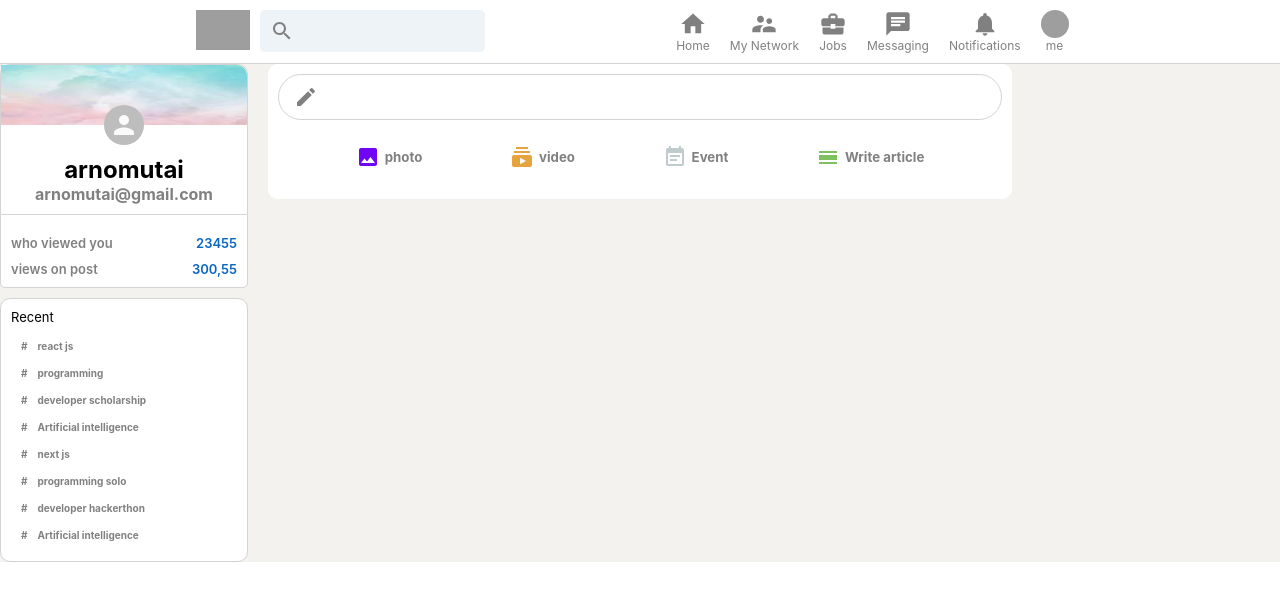
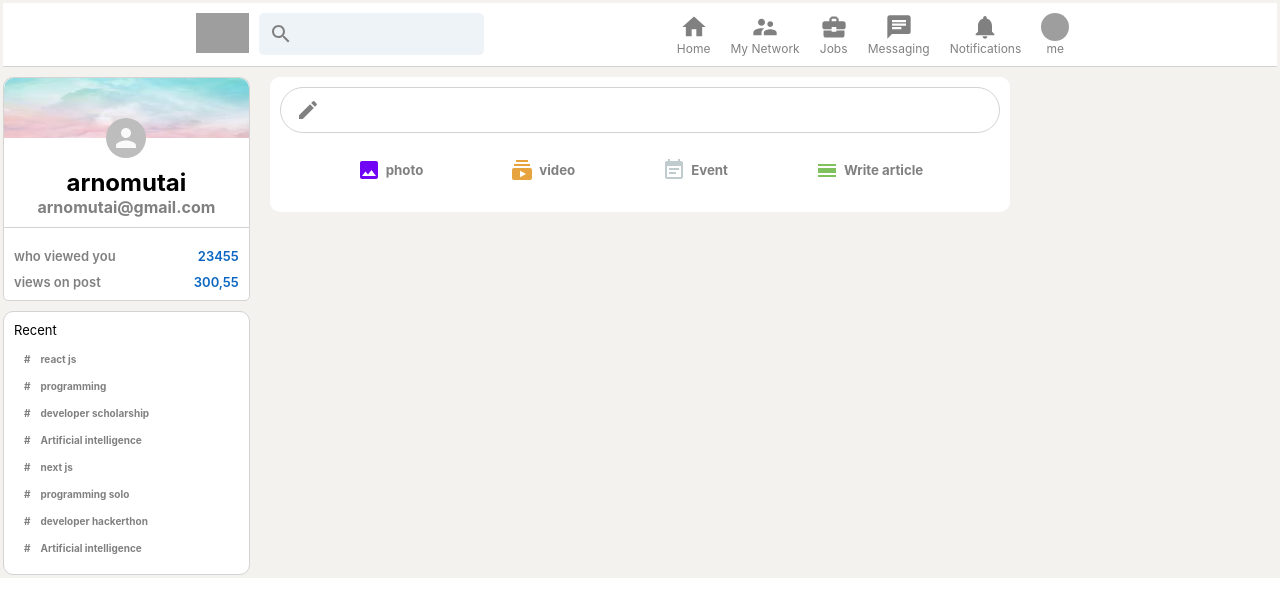
Before and after one commit to p-chiri/linked-in-clone, a React (Create React App) app: page / in a window 1280 px wide. Shown: the top 616 px of the page. Built offline with nearby package versions, Linux system fonts and the light colour scheme; grey boxes are pictures that could not be loaded.

Commit message:
abit more styling

```diff
--- a/src/App.css
+++ b/src/App.css
@@ -2,6 +2,7 @@
     background-color: #f3f2ef;
     display: flex;
     flex-direction: column;
+    padding: 3px;
 
 }
 
--- a/src/Header.css
+++ b/src/Header.css
@@ -9,6 +9,7 @@
     padding-bottom:10px ;
     width: 100%;
     z-index: 999;
+    margin-bottom: 10px;
 
 }
 .header-left{
@@ -31,6 +32,7 @@
     height: 22px;
     color: gray;
     background-color: #eef3f8;
+    margin-right: 5px;
 
 }
 .header-search > input {
--- a/src/Sidebar.css
+++ b/src/Sidebar.css
@@ -29,7 +29,7 @@
     margin-bottom: -20px;
     width: 100%;
     height: 60px;
-    border-top-left-radius: 10;
+    border-top-left-radius: 10px;
     border-top-right-radius: 10px;
 }
 .sidebar_stats{
```
